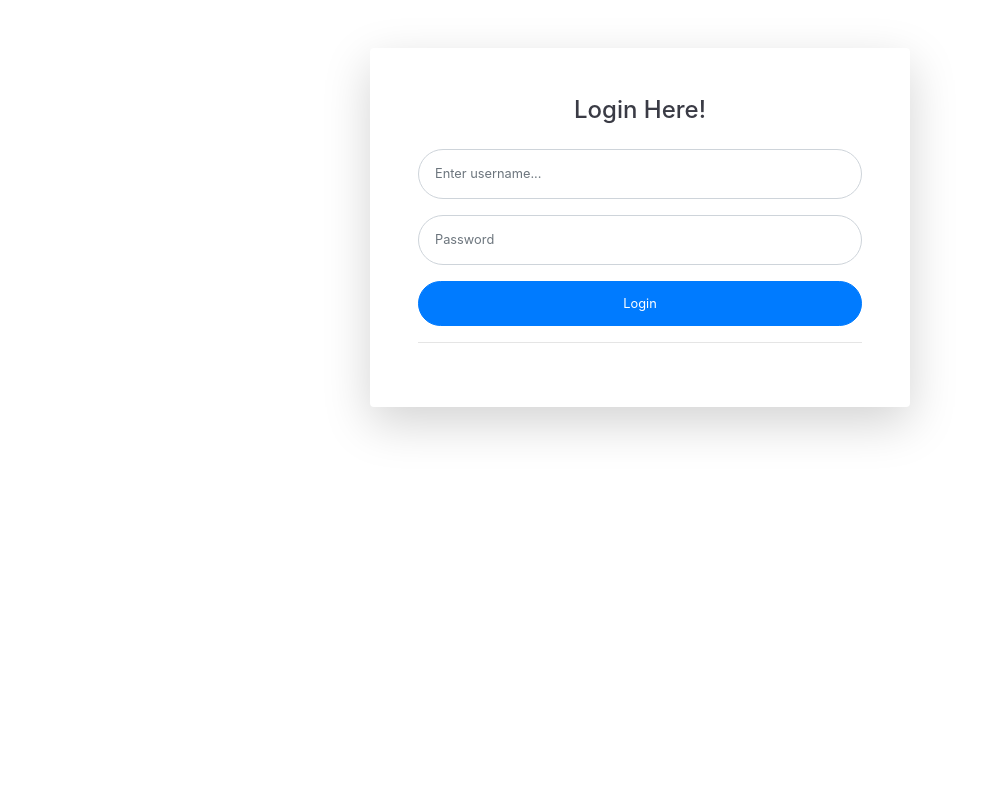
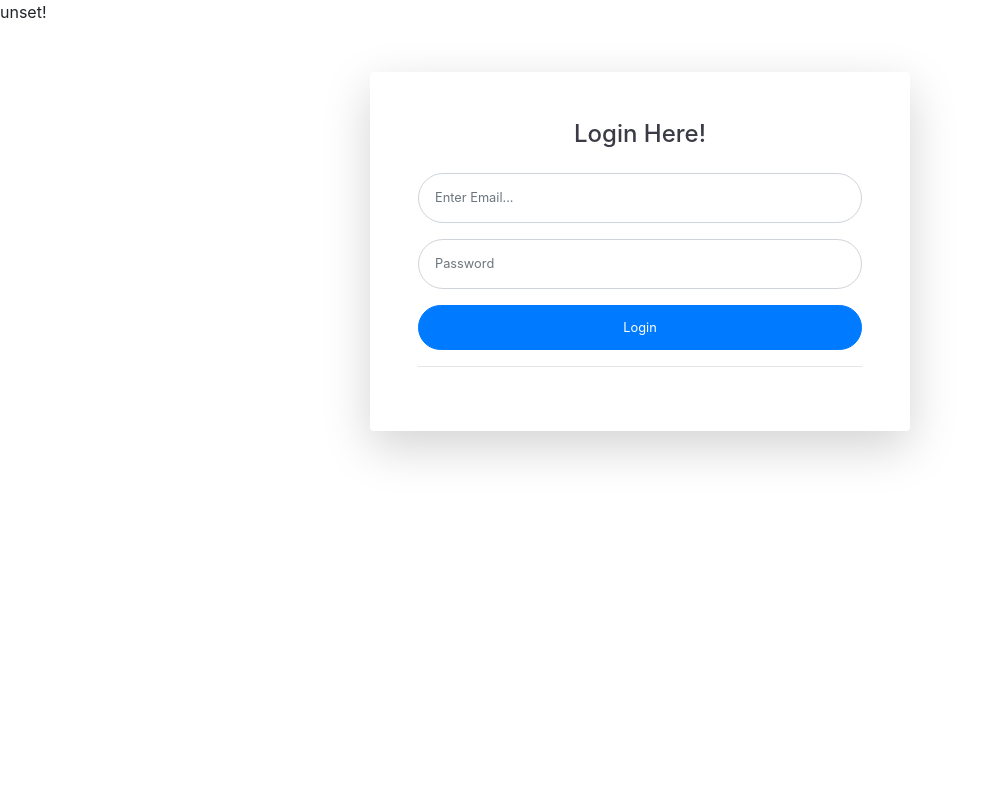
Before and after one commit to RohanIRathi/AakarProject, a PHP site: page /login.php in a window 1280 px wide. Shown: the whole page, without its empty margins (0-985 px from the left). Run offline with PHP 8.4, Linux system fonts and the light colour scheme; some libraries are stand-ins or nearby versions.

Commit message:
Added Login System
Added three files, db.variables.php which contains the credentials of mysql databse,db.connection which contains a function that connects to the database and login.utils which check credentials of the user

```diff
--- a/login.php
+++ b/login.php
@@ -1,4 +1,27 @@
+<?php
 
+    include('./php-utils/db/db.variables.php');
+    include('./php-utils/db/db.connection.php');
+    include('./php-utils/login.utils.php');
+    $link = connetionToDB($host,$username,$pass,$db);
+    if(!empty($_POST["login_btn"])) {
+        //echo 'Set!';
+        $email = mysqli_real_escape_string($link,$_POST['email']);
+        $password = mysqli_real_escape_string($link,$_POST['passwordd']);
+        $id = checkValidPass('Admin',$email,$link,$password);
+        if($id != NULL){
+            echo 'login successful';
+            //header('Location : /');
+        } else {
+            $error = 'Invalid Credentials';
+            echo $error;
+        }
+    } else {
+        echo 'unset!';
+    }
+
+
+?>
 <!doctype html>
 <html lang="en">
 <head>
@@ -27,14 +50,14 @@
                                     <div class="text-center">
                                         <h1 class="h4 text-gray-900 mb-4">Login Here!</h1>
                                     </div>
-                                    <form class="user" action="#" method="POST">
+                                    <form class="user" method="POST">
                                         <div class="form-group">
-                                            <input type="text" name="usernamee" class="form-control form-control-user" placeholder="Enter username...">
+                                            <input type="text" name="email" class="form-control form-control-user" placeholder="Enter Email..." required>
                                         </div>
                                         <div class="form-group">
-                                            <input type="password" name="passwordd" class="form-control form-control-user" placeholder="Password">
+                                            <input type="password" name="passwordd" class="form-control form-control-user" placeholder="Password" required>
                                         </div>
-                                        <button type="submit" name="login_btn" class="btn btn-primary btn-user btn-block"> Login </button>
+                                        <input type="submit" name="login_btn" class="btn btn-primary btn-user btn-block" value='Login'>
                                         <hr>
                                     </form>
                                 </div>
--- /dev/null
+++ b/php-utils/db/db.connection.php
@@ -0,0 +1,11 @@
+<?php
+    function connetionToDB($host,$username,$pass,$db) {
+        $link = mysqli_connect($host,$username,$pass,$db);
+        if(mysqli_connect_error()) {
+            die("Database Connection failed!");
+        } else {
+            //echo "connection successful";
+            return $link;
+        }
+    }
+?>
--- /dev/null
+++ b/php-utils/db/db.variables.php
@@ -0,0 +1,6 @@
+<?php
+    $host = 'localhost';
+    $username = 'root';
+    $pass = '';
+    $db = 'aakar';
+?>
--- /dev/null
+++ b/php-utils/login.utils.php
@@ -0,0 +1,39 @@
+<?php
+
+    function checkValidPass($type,$email,$link,$password) {
+
+        $type = strtolower($type);
+        $query = "SELECT `id`,`password` FROM `".$type."` WHERE `email` = '".$email."'";
+        $success = false;
+        if($result = mysqli_query($link,$query)) {
+            if($row = mysqli_fetch_array($result)) {
+            //email exists, check password
+                //if(password_verify($_POST['password'],$row['password'])){
+                if(strcmp($password,$row['password']) == 0) {
+                    //echo $row['id'];
+                    $success = true;
+                    //echo "Correct Password";
+                } else {
+                    $error = true;
+                    //echo $row['password'].'<br>'.$password.'<br>';
+                    //echo "Incorrect Password";
+                }
+            } else {
+            //email does not exist
+                $error = true;
+                //echo "Email does not exist exists";
+            }
+        } else {
+            echo mysqli_error($link);
+            //echo "connection unsuccessful";
+        }
+
+        if($success) {
+            return $row['id'];
+        } else {
+            return NULL;
+        }
+
+    }
+
+?>
```
